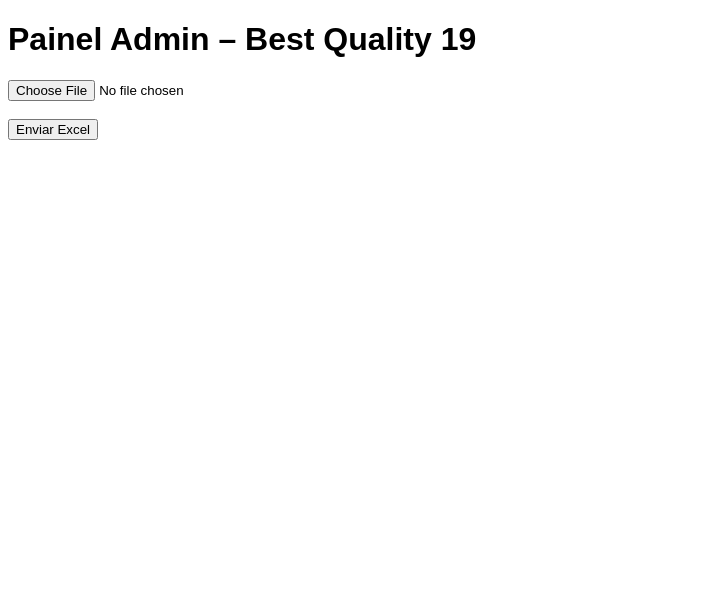
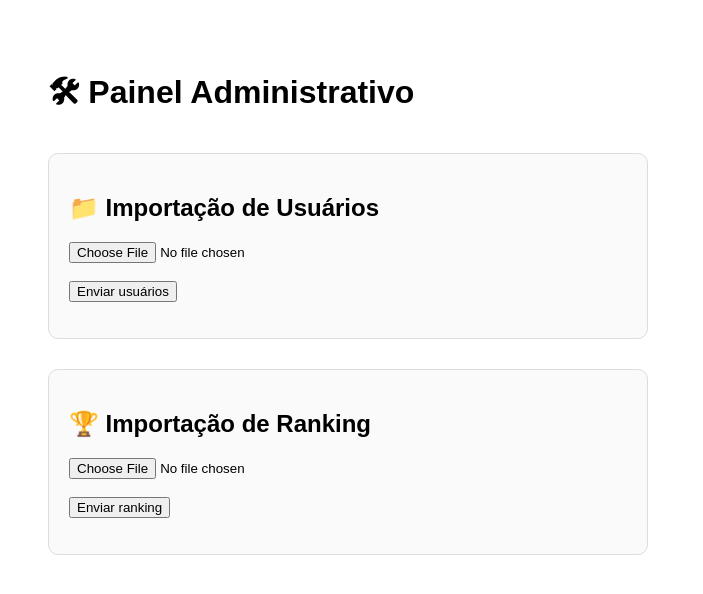
Before and after one commit to Edufig85/best-quality-19-customer-first, a Next.js app in the folder frontend/: page /admin/painel in a window 1280 px wide. Shown: the top 594 px of the page, without its empty margins (0-703 px from the left). Built offline with nearby package versions, Linux system fonts and the light colour scheme; sample sign-in values are in the browser's storage.

Commit message:
Update page.jsx

```diff
--- a/frontend/app/admin/painel/page.jsx
+++ b/frontend/app/admin/painel/page.jsx
@@ -1,56 +1,140 @@
 "use client";
 
 import { useState } from "react";
+import useAuthGuard from "../../hooks/useAuthGuard";
 
-export default function AdminPainel() {
-  const [file, setFile] = useState(null);
-  const [msg, setMsg] = useState("");
+export default function PainelAdmin() {
+  useAuthGuard();
 
-  const uploadUsuarios = async () => {
-    if (!file) {
-      setMsg("Selecione um arquivo Excel");
+  const [usersFile, setUsersFile] = useState(null);
+  const [rankingFile, setRankingFile] = useState(null);
+  const [msgUsers, setMsgUsers] = useState("");
+  const [msgRanking, setMsgRanking] = useState("");
+
+  /* =====================
+     UPLOAD DE USUÁRIOS
+  ====================== */
+  const enviarUsuarios = async () => {
+    if (!usersFile) {
+      setMsgUsers("Selecione um arquivo de usuários");
       return;
     }
 
+    const formData = new FormData();
+    formData.append("file", usersFile);
+
     try {
-      const formData = new FormData();
-      formData.append("file", file);
-
       const res = await fetch(
         `${process.env.NEXT_PUBLIC_API_URL}/admin/import-users`,
-        { method: "POST", body: formData }
+        {
+          method: "POST",
+          body: formData,
+        }
       );
 
+      const data = await res.json();
+
       if (!res.ok) {
-        const text = await res.text();
-        setMsg("Erro do backend: " + text);
+        setMsgUsers(data.error || "Erro ao importar usuários");
         return;
       }
 
-      const json = await res.json();
-      setMsg(`Upload concluído. Usuários criados: ${json.users_created}`);
-    } catch (e) {
-      setMsg("Erro ao enviar arquivo");
+      setMsgUsers(
+        `Usuários criados: ${data.users_created || 0}`
+      );
+    } catch {
+      setMsgUsers("Erro de conexão");
+    }
+  };
+
+  /* =====================
+     UPLOAD DE RANKING
+  ====================== */
+  const enviarRanking = async () => {
+    if (!rankingFile) {
+      setMsgRanking("Selecione um arquivo de ranking");
+      return;
+    }
+
+    const formData = new FormData();
+    formData.append("file", rankingFile);
+
+    try {
+      const res = await fetch(
+        `${process.env.NEXT_PUBLIC_API_URL}/admin/import-ranking`,
+        {
+          method: "POST",
+          body: formData,
+        }
+      );
+
+      const data = await res.json();
+
+      if (!res.ok) {
+        setMsgRanking(data.error || "Erro ao importar ranking");
+        return;
+      }
+
+      setMsgRanking("Ranking importado com sucesso ✅");
+    } catch {
+      setMsgRanking("Erro de conexão");
     }
   };
 
   return (
-    <div>
-      <h1>Painel Admin – Best Quality 19</h1>
+    <div style={{ padding: 40, maxWidth: 600 }}>
+      <h1>🛠 Painel Administrativo</h1>
 
-      <input
-        type="file"
-        accept=".xlsx"
-        onChange={(e) => setFile(e.target.files[0])}
-      />
+      {/* ===================== USUÁRIOS ===================== */}
+      <section style={styles.box}>
+        <h2>📁 Importação de Usuários</h2>
 
-      <br /><br />
+        <input
+          type="file"
+          accept=".xls,.xlsx"
+          onChange={(e) => setUsersFile(e.target.files[0])}
+        />
 
-      <button onClick={uploadUsuarios}>
-        Enviar Excel
-      </button>
+        <br /><br />
 
-      <p>{msg}</p>
+        <button onClick={enviarUsuarios}>
+          Enviar usuários
+        </button>
+
+        <p>{msgUsers}</p>
+      </section>
+
+      {/* ===================== RANKING ===================== */}
+      <section style={styles.box}>
+        <h2>🏆 Importação de Ranking</h2>
+
+        <input
+          type="file"
+          accept=".xls,.xlsx"
+          onChange={(e) => setRankingFile(e.target.files[0])}
+        />
+
+        <br /><br />
+
+        <button onClick={enviarRanking}>
+          Enviar ranking
+        </button>
+
+        <p>{msgRanking}</p>
+      </section>
     </div>
   );
 }
+
+/* ===================== ESTILO ===================== */
+
+const styles = {
+  box: {
+    border: "1px solid #ddd",
+    padding: 20,
+    marginTop: 30,
+    borderRadius: 10,
+    background: "#fafafa",
+  },
+};
+``
```
